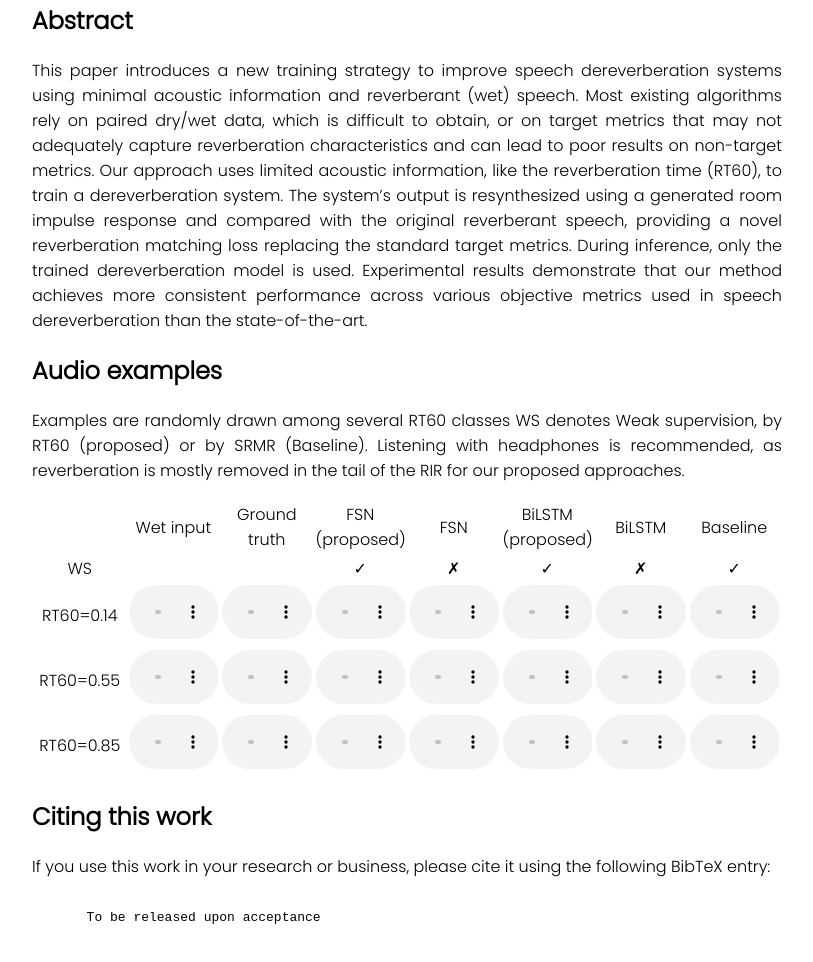
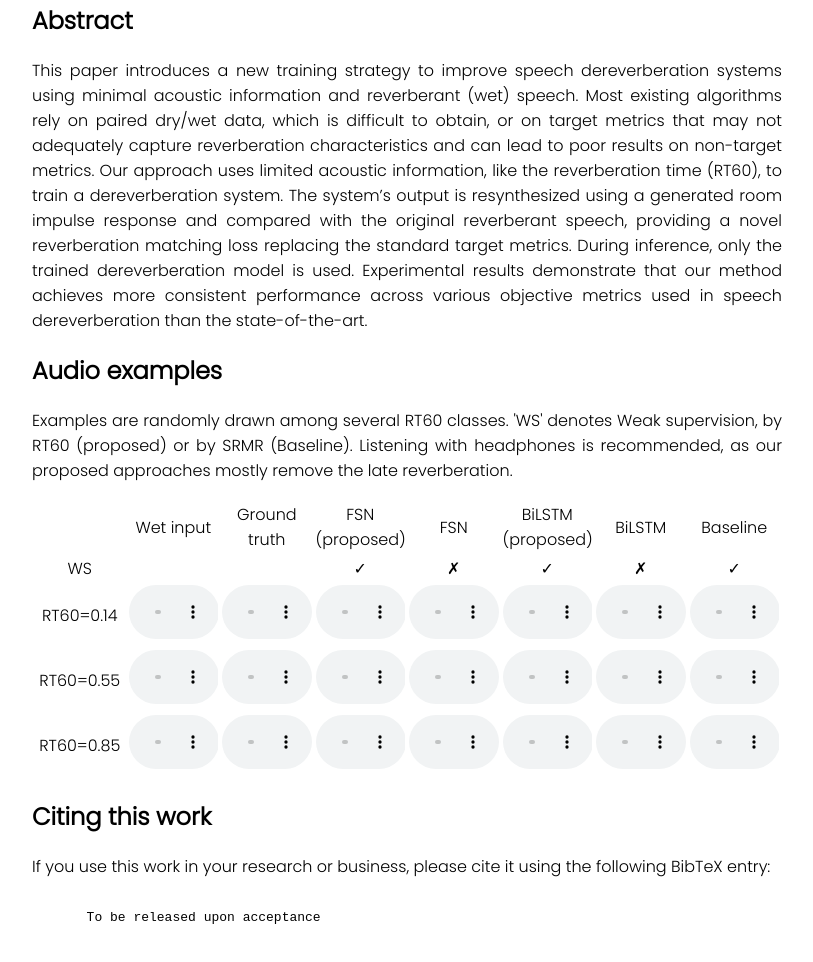
Before and after one commit to Louis-Bahrman/Hybrid-WSSD, a plain HTML site: page docs/index.html in a window 1280 px wide. Shown: the part 699-1661 px from the top of the page, without its empty margins (233-1046 px from the left). Drawn offline with Linux system fonts and the light colour scheme.

Commit message:
corrected formulation in web page

```diff
--- a/docs/index.html
+++ b/docs/index.html
@@ -54,9 +54,9 @@
       <section>
         <h2>Audio examples</h2>
         <p>
-        Examples are randomly drawn among several RT60 classes
-        WS denotes Weak supervision, by RT60 (proposed) or by SRMR (Baseline).
-        Listening with headphones is recommended, as reverberation is mostly removed in the tail of the RIR for our proposed approaches.
+        Examples are randomly drawn among several RT60 classes.
+        'WS' denotes Weak supervision, by RT60 (proposed) or by SRMR (Baseline).
+        Listening with headphones is recommended, as our proposed approaches mostly remove the late reverberation.
         </p>
         <table>
           <tbody>
```
